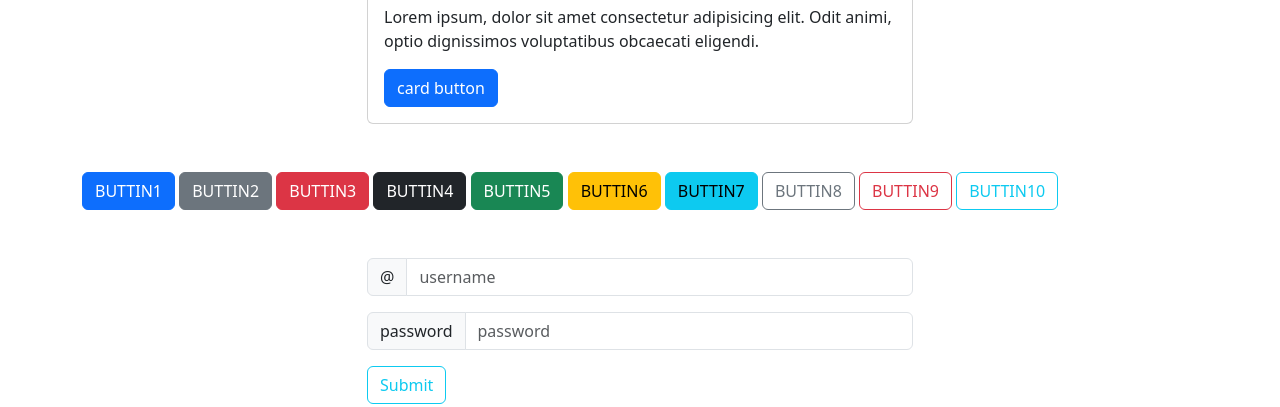
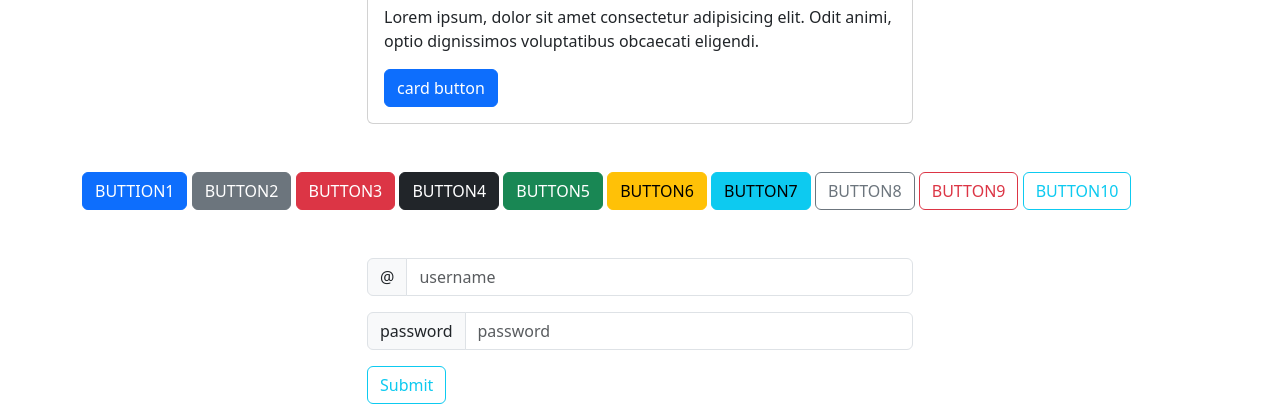
Before and after one commit to P4RVEJ-69/Assignment-1, a plain HTML site: page index.html in a window 1280 px wide. Shown: the part 438-845 px from the top of the page. Drawn offline with nearby package versions, Linux system fonts and the light colour scheme.

Commit message:
index.html

```diff
--- a/index.html
+++ b/index.html
@@ -84,16 +84,16 @@
     </div>
 
     <div class="container">
-      <button class="btn btn-primary mt-5">BUTTIN1</button>
-      <button class="btn btn-secondary mt-5">BUTTIN2</button>
-      <button class="btn btn-danger mt-5">BUTTIN3</button>
-      <button class="btn btn-dark mt-5">BUTTIN4</button>
-      <button class="btn btn-success mt-5">BUTTIN5</button>
-      <button class="btn btn-warning mt-5">BUTTIN6</button>
-      <button class="btn btn-info mt-5">BUTTIN7</button>
-      <button class="btn btn-outline-secondary mt-5">BUTTIN8</button>
-      <button class="btn btn-outline-danger mt-5">BUTTIN9</button>
-      <button class="btn btn-outline-info mt-5">BUTTIN10</button>
+      <button class="btn btn-primary mt-5">BUTTION1</button>
+      <button class="btn btn-secondary mt-5">BUTTON2</button>
+      <button class="btn btn-danger mt-5">BUTTON3</button>
+      <button class="btn btn-dark mt-5">BUTTON4</button>
+      <button class="btn btn-success mt-5">BUTTON5</button>
+      <button class="btn btn-warning mt-5">BUTTON6</button>
+      <button class="btn btn-info mt-5">BUTTON7</button>
+      <button class="btn btn-outline-secondary mt-5">BUTTON8</button>
+      <button class="btn btn-outline-danger mt-5">BUTTON9</button>
+      <button class="btn btn-outline-info mt-5">BUTTON10</button>
     </div>
 
     <div class="container mt-5">
```
